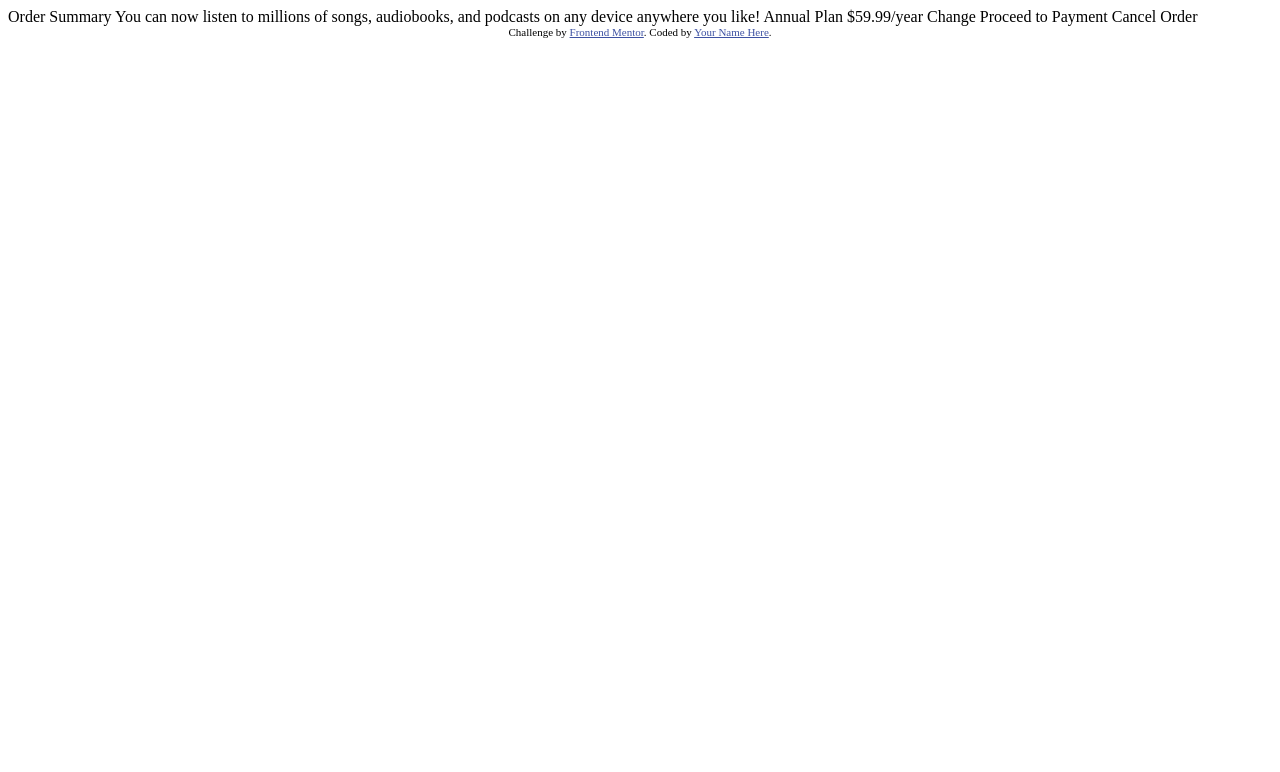
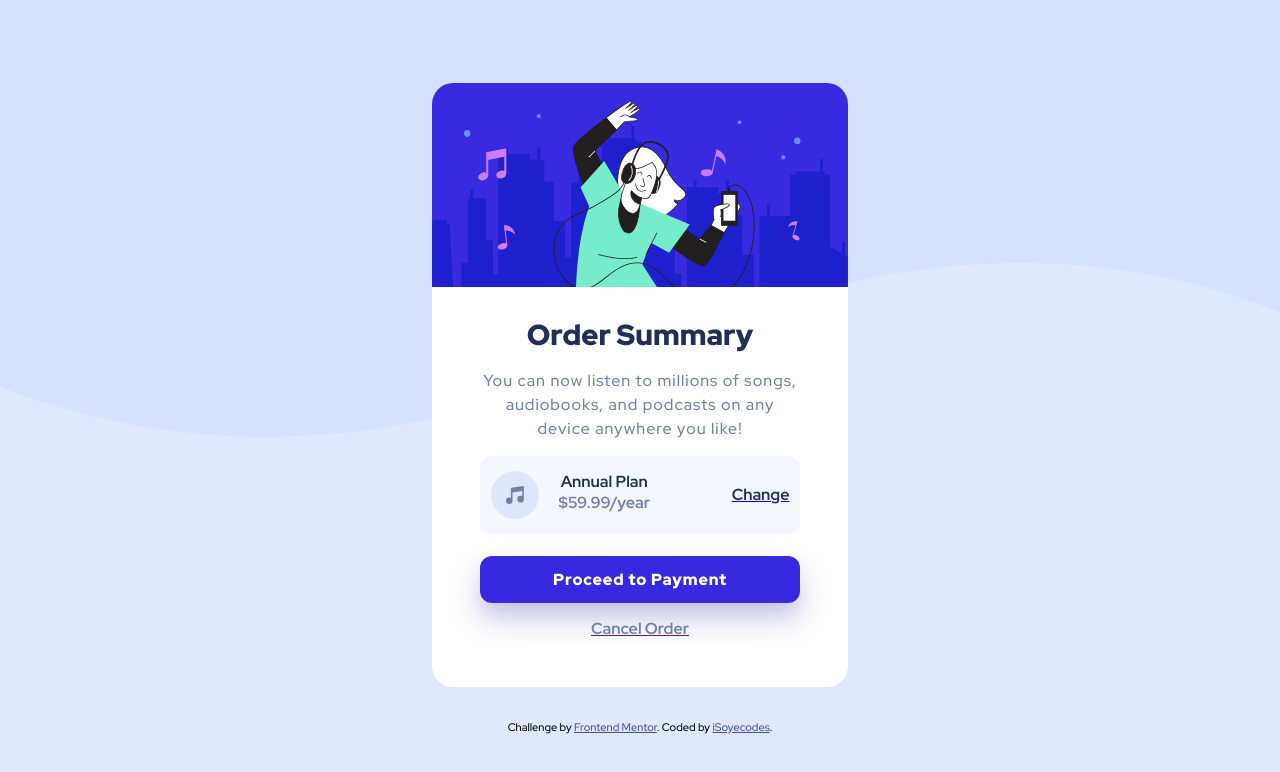
Before and after one commit to iSoyecodes/Order-Summary-Component-Using-Css-grid-and-Flexbox, a plain HTML site: page index.html in a window 1280 px wide. Drawn offline with Linux system fonts and the light colour scheme.

Commit message:
initial commit

```diff
--- /dev/null
+++ b/css/style.css
@@ -0,0 +1,202 @@
+@import url('https://fonts.googleapis.com/css2?family=Red+Hat+Display:wght@500;700;900&display=swap');
+
+
+:root {
+
+/*Primary theme */
+--Pale-blue: hsl(225, 100%, 94%);
+--Bright-blue: hsl(245, 75%, 52%);
+
+/* Neutral theme */
+--Very-pale-blue: hsl(225, 100%, 98%);
+--Desaturated-blue: hsl(224, 23%, 55%);
+--Dark-blue: hsl(223, 47%, 23%);
+}
+
+* {
+    box-sizing: border-box;
+    margin: 0;
+    padding: 0;
+}
+
+body {
+    background: url('../images/pattern-background-desktop.svg');
+    background-repeat: repeat-x;
+    background-size: fill;
+    background-position: top;
+    height: auto;
+    background-color: var(--Pale-blue);
+    font-family: 'Red Hat Display', sans-serif;
+    font-size: 1rem;
+
+}
+
+/* Global Classes */
+
+/* X Global Classes */
+
+/* Typography */
+.card-header {
+    font-size: 1.44rem;
+    font-weight: 900;
+    color: var(--Dark-blue);
+}
+
+.card-description {
+    font-size: 0.88rem;
+    font-weight: 500;
+    line-height: 1.5;
+    letter-spacing: 1px;
+    color: var(--Desaturated-blue);
+}
+
+.sub-header {
+    font-size: 1rem;
+    font-weight: 700;
+    color: var(--Dark-blue);
+}
+
+.price {
+    font-size: 0.94rem;
+    color: var(--Desaturated-blue);
+}
+
+.click {
+    font-size: 1rem;
+    font-weight: 700;
+    color:var(--Dark-blue) ;
+}
+
+.cancel {
+    font-size: 1rem;
+    font-weight: 600;
+    color: var(--Desaturated-blue);
+}
+
+/* X Typography */
+
+/* Card */
+.container {
+    width: 100%;
+    min-height: 100vh;
+    display: grid;
+    grid: 1fr min-content / 1fr;
+    row-gap: 1rem;
+    place-items: center;
+    padding: 4.13rem 1.5rem;
+}
+
+.card {
+    width: 100%;
+    max-width: 20.5rem ;
+    height: auto;
+    background-color: #fff;
+    border-radius: 1.31rem;
+    text-align: center;
+    display: flex;
+    flex-flow: column nowrap;
+    gap: 1.81rem;
+}
+
+.card-image {
+    width: 100%;
+    border-top-left-radius: 1.31rem;
+    border-top-right-radius: 1.31rem;
+}
+
+.card-content {
+    display: flex;
+    flex-flow: column nowrap;
+    /* align-items: center; */
+    gap: 0.94rem;
+    padding: 0 1.56rem 2rem;
+}
+
+.card-info {
+    background-color: var(--Very-pale-blue);
+    border-radius: 0.75rem;
+
+}
+
+.primary-wrapper {
+    padding: 0.94rem 0.63rem;
+    display: flex;
+    justify-content: space-between;
+    align-items: center;
+
+}
+
+.sec-wrapper {
+    display: flex;
+    gap: 1.25rem;
+}
+
+.btn {
+    padding-top: 0.44rem;
+}
+
+button.card-button {
+    font-family: 'Red Hat Display', sans-serif;
+    font-size: 16px;
+    font-weight: 900;
+    letter-spacing: .8px;
+    color: #fff;
+    padding: 0.81rem 3.2rem;
+    background-color: var(--Bright-blue);
+    border: none;
+    border-radius: 0.75rem;
+    box-shadow: 0px 15px 28px 0px rgba(176,172,219,0.75);
+    -webkit-box-shadow: 0px 15px 28px 0px rgba(176,172,219,0.75);
+    -moz-box-shadow: 0px 15px 28px 0px rgba(176,172,219,0.75);
+    cursor: pointer;
+}
+
+button.card-button:hover {
+    background-color: #9088F1;
+}
+
+.cancel:hover {
+    color: var(--Dark-blue);
+}
+
+
+
+/* X Card */
+
+/* media query min-width 768px */
+@media screen and (min-width: 768px) {
+    .card {
+        width: 100%;
+        max-width: 26rem ;
+    }
+
+    .card-content {
+        padding: 0 3.03rem 3rem;
+    }
+
+    button.card-button {
+        width: 100%;
+        flex-grow: 1;
+    }
+
+    /* typography */
+    .card-header {
+        font-size: 1.81rem;
+    }
+
+    .card-description {
+        font-size: 1rem;
+    }
+
+    .price {
+        font-size: 1rem;
+        color: var(--Desaturated-blue);
+    }
+
+    /* X typography */
+
+
+
+}
+
+/* X media query min-width 768px */
--- a/index.html
+++ b/index.html
@@ -13,25 +13,54 @@
     .attribution { font-size: 11px; text-align: center; }
     .attribution a { color: hsl(228, 45%, 44%); }
   </style>
+
+  <!--custom css -->
+  <link rel="stylesheet" href="./css/style.css">
+
 </head>
 <body>
 
-  Order Summary
+  <div class="container">
+    <main>
+      <div class="card">
+        <!-- Card image -->
 
-  You can now listen to millions of songs, audiobooks, and podcasts on any
-  device anywhere you like!
+          <img src="./images/illustration-hero.svg" alt="hero" class="card-image">
 
-  Annual Plan
-  $59.99/year
+        <!-- Card content -->
+        <div class="card-content">
+          <!-- Top card -->
+          <h1 class="card-header"> Order Summary</h1>
+          <p class="card-description"> You can now listen to millions of songs, audiobooks, and podcasts on any
+            device anywhere you like!</p>
 
-  Change
+            <!-- mid-card -->
+            <div class="card-info">
 
-  Proceed to Payment
-  Cancel Order
+                <div class="primary-wrapper">
+                    <div class="sec-wrapper">
+                      <img src="./images/icon-music.svg" alt="music" class="card-music-icon">
+                      <div><h2 class="sub-header">Annual Plan</h2>
+                      <h3 class="price">$59.99/year</h3></div>
+                    </div>
+                  <a href="#"><h3 class="click">Change</h3></a>
+                </div>
+            </div>
+            <div class="btn">
+              <button class="card-button">Proceed to Payment</button>
+            </div>
+            <a href="" class="link"><h2 class="cancel"> Cancel Order</h2></a>
+        </div>
 
-  <div class="attribution">
-    Challenge by <a href="https://www.frontendmentor.io?ref=challenge" target="_blank">Frontend Mentor</a>.
-    Coded by <a href="#">Your Name Here</a>.
+      </div>
+    </main>
+    <div class="attribution" role="contentinfo">
+      Challenge by <a href="https://www.frontendmentor.io?ref=challenge" target="_blank">Frontend Mentor</a>.
+      Coded by <a href="#">iSoyecodes</a>.
+    </div>
   </div>
+
+
+
 </body>
 </html>
```
Also changed, not shown: design/screencapture-127-0-0-1-5500-index-html-2022-11-11-08_16_36.png (added).
